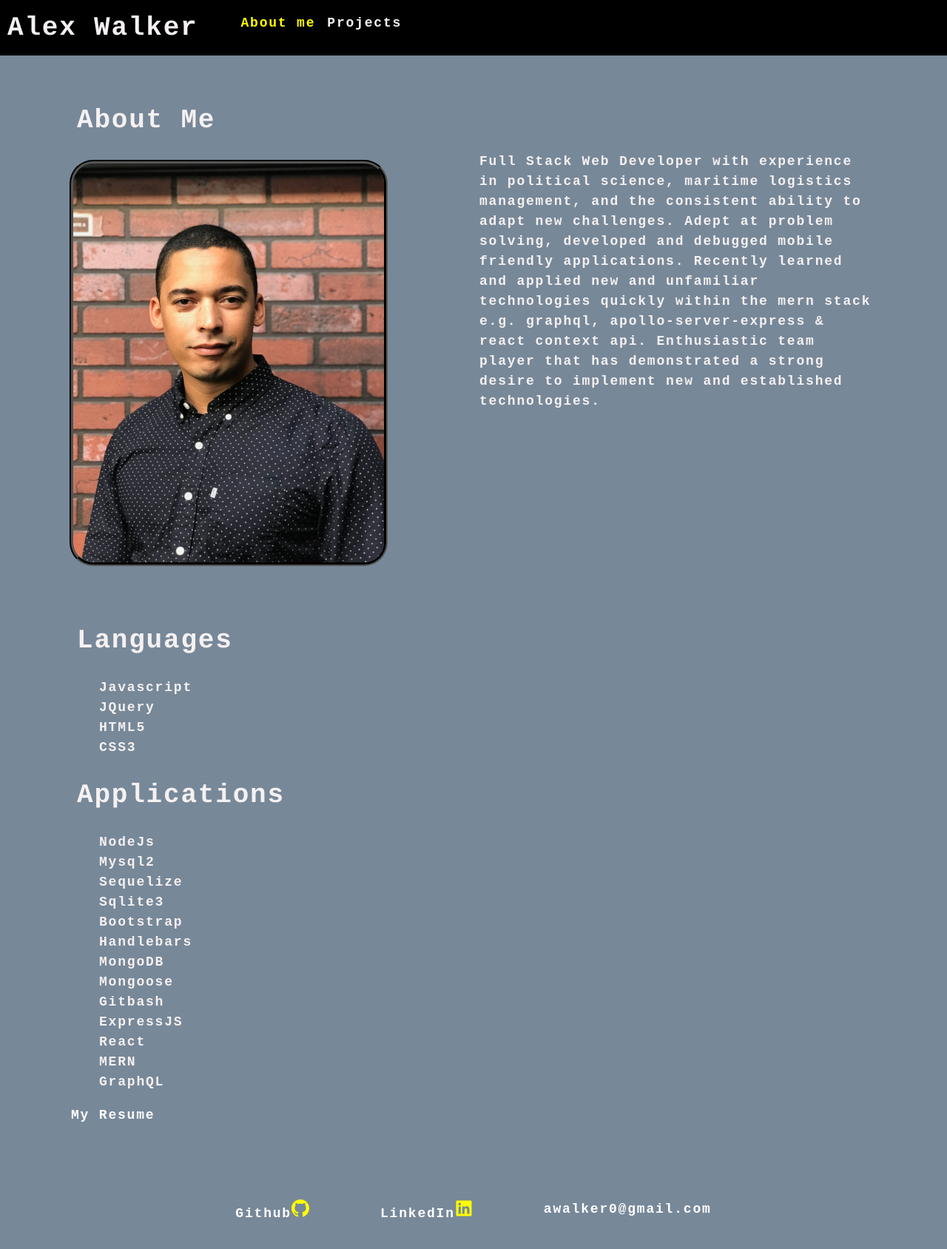
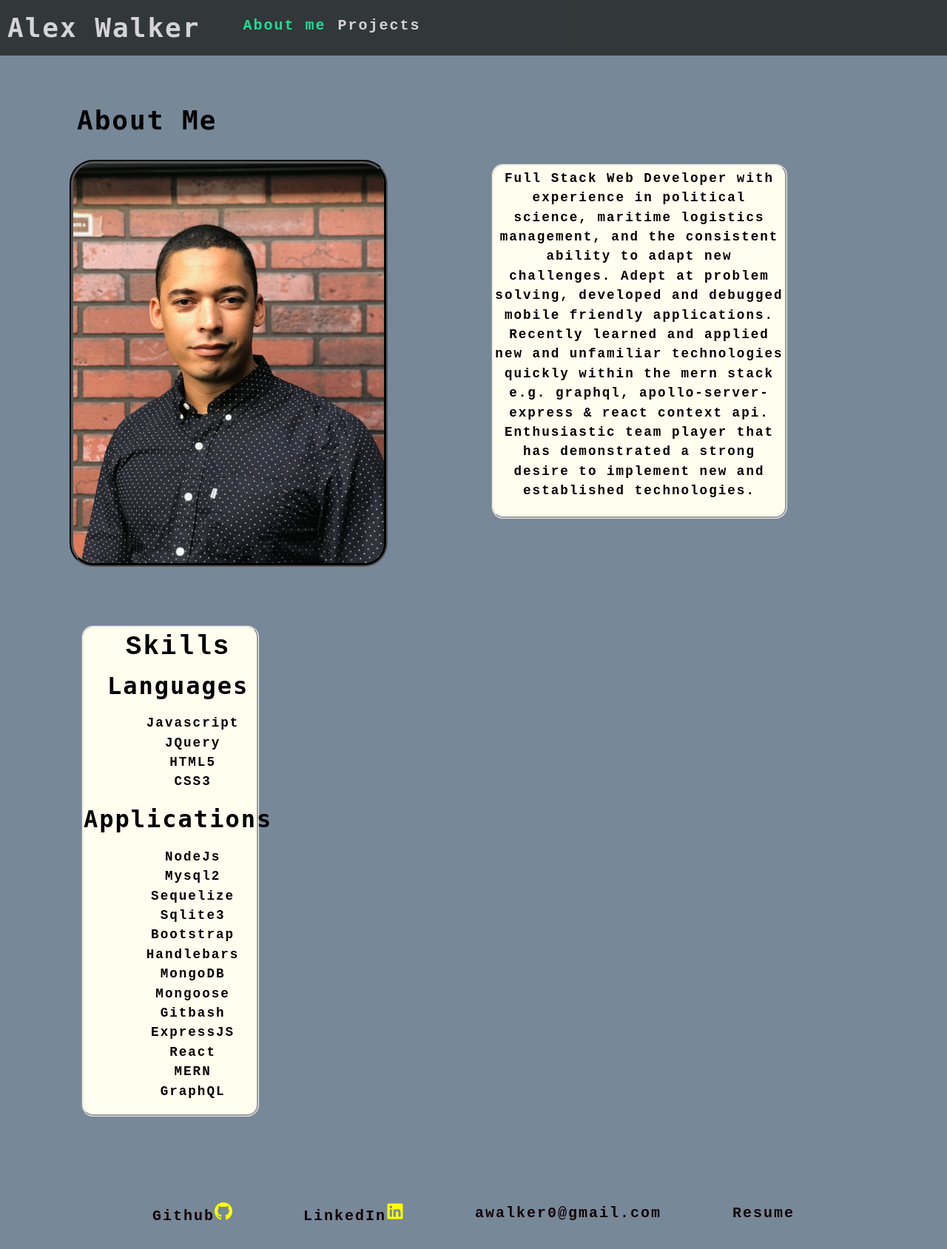
Before and after one commit to Walker-Walker/alex-portfolio, a React (Create React App) app: page / in a window 1280 px wide. Shown: the top 1688 px of the page at 74% size. Built offline with nearby package versions, Linux system fonts and the light colour scheme.

Commit message:
added skills section to about me page, put evering thing on a card within css grid parent container. thinking of nesting all card into one or to syle the parent container in some way...

```diff
--- a/src/components/About/about.css
+++ b/src/components/About/about.css
@@ -1,3 +1,7 @@
+#about {
+color: black;
+}
+
 .cover-image {
 
     border:5px groove black;
@@ -5,15 +9,39 @@
 
 }
 
-.grid-container2 {
+.grid-container1 {
     display: grid;
     /* grid-template-columns: 1fr 1fr; */
     grid-gap: 1rem;
-    grid-template-columns: repeat(auto-fill, minmax(500px, 1fr));
+    grid-template-columns: repeat(auto-fill, minmax(200px, 1fr));
+
+    /* outline: solid; */
 }
 
+.about-me-photo {
+
+  /* outline: dashed pink; */
+}
 .intro {
     margin-top: 5rem;
+    /* outline:dashed yellow; */
+
+}
+
+.skills {
+  font-family: monospace;
+  display: flex;
+  justify-content: relative;
+  /* outline: dashed red; */
+
+}
+
+.languages {
+  /* outline: dashed purple; */
+}
+
+.apps {
+  /* outline: dashed blue; */
 }
 
 /* On screens that are 600px wide or less, make the columns stack on top of each other instead of next to each other */
--- a/src/components/About/index.js
+++ b/src/components/About/index.js
@@ -1,21 +1,27 @@
 import React from "react";
 import coverImage from "../../assets/cover/alt-cover-image.JPG";
 import "./about.css";
+import Card from 'react-bootstrap/Card'
 
 function About() {
   return (
-    <div className="grid-container2">
-
+    <div className="grid-container1">
       <section className="about-me-photo">
         <h1 id="about">About Me </h1>
         <img
           src={coverImage}
           className="my-2 cover-image"
-          style={{ width: "80%", height: "80%"}}
+          style={{ width: "80%", height: "80%" }}
           alt="cover"
         />
       </section>
       <section className="intro">
+
+      <Card border="primary" style={{ width: '25rem' , height: '30rem'}}>
+    <Card.Header></Card.Header>
+    <Card.Body>
+      <Card.Title></Card.Title>
+      <Card.Text>
         Full Stack Web Developer with experience in political science, maritime
         logistics management, and the consistent ability to adapt new
         challenges. Adept at problem solving, developed and debugged mobile
@@ -24,16 +30,37 @@ function About() {
         apollo-server-express & react context api. Enthusiastic team player that
         has demonstrated a strong desire to implement new and established
         technologies.
+
+      </Card.Text>
+    </Card.Body>
+  </Card>
       </section>
-      <section>
-      <h1>Languages</h1>
+
+
+  <section className="skills">
+
+  <Card border="primary" style={{ width: '15rem' }} >
+    <Card.Header></Card.Header>
+    <Card.Body>
+      <Card.Title>Skills</Card.Title>
+      <Card.Text>
+
+
+        {/* <h1>Skills</h1> */}
+
+        <section className="languages">
+          <h2>Languages</h2>
+
           <ul>
             <li>Javascript</li>
             <li>JQuery</li>
             <li>HTML5</li>
             <li>CSS3</li>
           </ul>
-      <h1>Applications</h1>
+        </section>
+
+        <section className="apps">
+          <h2>Applications</h2>
           <ul>
             <li>NodeJs</li>
             <li>Mysql2</li>
@@ -49,13 +76,13 @@ function About() {
             <li>MERN</li>
             <li>GraphQL</li>
           </ul>
-    <li>
-      <a href="https://drive.google.com/file/d/1eXPHB9eHnkH1zNBDUddnTaMyq_10nI0O/view" target="_blank">My Resume</a>
-    </li>
+        </section>
+
+      </Card.Text>
+    </Card.Body>
+  </Card>
 
       </section>
-
-
     </div>
   );
 }
--- a/src/components/Footer/index.js
+++ b/src/components/Footer/index.js
@@ -11,6 +11,12 @@ export default function Footer() {
          <svg xmlns="http://www.w3.org/2000/svg" width="24" height="24"  aria-hidden="true" focusable="false" data-prefix="fab" data-icon="linkedin" class="svg-inline--fa fa-linkedin fa-w-14" role="img" viewBox="0 0 448 512"><path fill="yellow" d="M416 32H31.9C14.3 32 0 46.5 0 64.3v383.4C0 465.5 14.3 480 31.9 480H416c17.6 0 32-14.5 32-32.3V64.3c0-17.8-14.4-32.3-32-32.3zM135.4 416H69V202.2h66.5V416zm-33.2-243c-21.3 0-38.5-17.3-38.5-38.5S80.9 96 102.2 96c21.2 0 38.5 17.3 38.5 38.5 0 21.3-17.2 38.5-38.5 38.5zm282.1 243h-66.4V312c0-24.8-.5-56.7-34.5-56.7-34.6 0-39.9 27-39.9 54.9V416h-66.4V202.2h63.7v29.2h.9c8.9-16.8 30.6-34.5 62.9-34.5 67.2 0 79.7 44.3 79.7 101.9V416z"/></svg>
          </a>
          <a className="email">awalker0@gmail.com</a>
+         <a
+            href="https://drive.google.com/file/d/1eXPHB9eHnkH1zNBDUddnTaMyq_10nI0O/view"
+            target="_blank"
+          >
+             Resume
+          </a>
         </div>
     )
 }
--- a/src/components/Nav/nav.css
+++ b/src/components/Nav/nav.css
@@ -1,7 +1,9 @@
 /* Add a black background color to the top navigation */
 
 header {
-  background-color: black;
+  background-color: rgb(22, 22, 17);
+  opacity: 70%;
+  color: #faf3f3;
    /* background: var(--dark);  */
   /* background-image:url(./components/Nav/hero.jpg); */
 }
@@ -14,11 +16,11 @@ header a {
 .flex-row {
   display: flex;
   flex-wrap: wrap;
-  /* opacity: 70%; */
+
 }
 
 .navActive {
-  color:yellow;
+  color:rgb(0, 255, 149);
 }
 .topnav {
     /* background-color: #333; */
--- a/src/components/Resume/index.js
+++ b/src/components/Resume/index.js
@@ -45,6 +45,8 @@ export default function Resume() {
 
 }
 
+
+
 // <div>
 //   {/* <Document file={cv} onLoadSuccess={onDocumentLoadSuccess} >
 //     <Page pageNumber={pageNumber} />
--- a/src/index.css
+++ b/src/index.css
@@ -6,17 +6,16 @@ main {
 
 }
 :root {
-  --primary: #ffffff;
+  --primary: #130202;
   --secondary: #000000;
   --tertiary: #89c00a;
-  --light: #f5f1f1;
+  --light: #faf3f3;
   /* --dark: #13141663; */
   --darker: #552c2c;
   --error: rgb(228, 46, 1);
   --spacing-one: calc(1rem * 0.5);
   --spacing-two: calc(1rem);
   --spacing-five: calc(2.5rem);
-  /* background-image:url(./components/Nav/IMG-2570.jpg); */
   background-color: lightslategray;
 }
 
@@ -34,10 +33,10 @@ body {
   padding: 0;
   font-weight: 600;
   line-height: 1.5;
-  font-size: 18px;
+  font-size: 20px;
   letter-spacing: .1em;
   background: var(--dark);
-  color: var(--light);
+  color: var(--dark);
   font-family:  monospace;
 
 }
@@ -48,15 +47,17 @@ h3,
 h4,
 h5,
 h6 {
-  font-family: 'courier', sans-serif;
+  font-family: 'monospace';
   font-weight: 600;
   margin: 5px 0;
   line-height: 1.25;
+
 }
 
 h1 {
   font-size: 2.25rem;
   padding: 10px;
+
 }
 
 h2 {
@@ -237,31 +238,7 @@ textarea {
   cursor: pointer;
 }
 
-.modalBackdrop {
-	background: rgba(0, 0, 0, .65);
-	bottom: 0;
-	left: 0;
-	overflow: auto;
-	position: fixed;
-	right: 0;
-	top: 0;
-	z-index: 1;
-}
 
-.modalContainer {
-	background: var(--darker);
-	border-radius: 5px;
-	max-width: 100%;
-	margin: 50px auto;
-	padding: 15px;
-	width: 960px;
-}
-
-.modalTitle {
-	font-size: 18px;
-	font-weight: 600;
-	margin-bottom: 25px;
-}
 
 button {
 	background: var(--primary);
```
Lines whose indentation alone changed are shown as unchanged.
